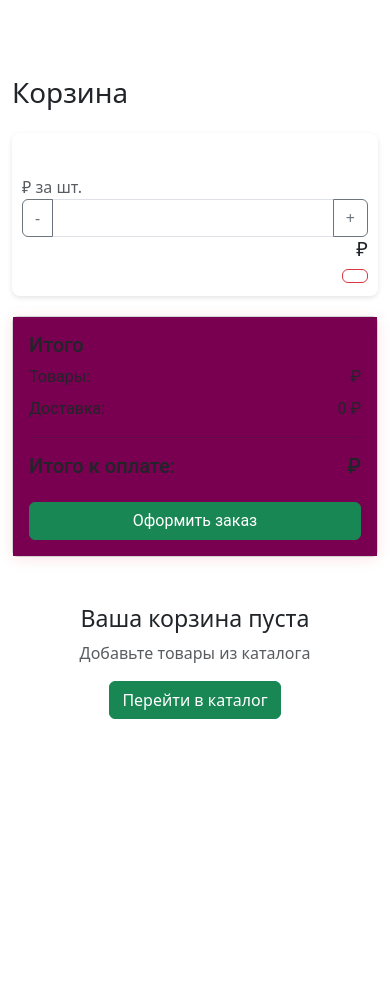
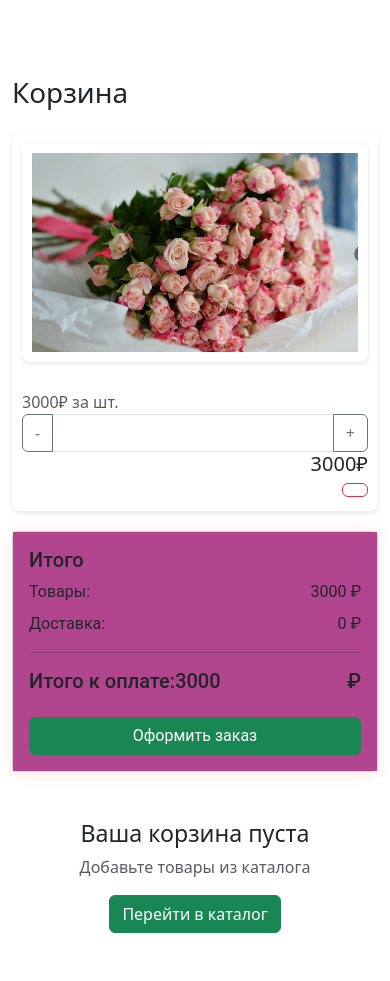
Before and after one commit to inna3004/shop, a Django app: template templates/flowers/cart.html in a window 390 px wide. Before the commit the page ends 719 px from the top, so only its background shows below. Run offline with Django 5.2, Linux system fonts and the light colour scheme; the template is opened without the code that fills it, so the values that code supplies are empty; parts of the project's set-up code (start-up, migrations or seed data) failed here and were passed over.

Commit message:
рисунок

```diff
--- a/assets/css/main.css
+++ b/assets/css/main.css
@@ -21,14 +21,10 @@ body {
     font-family: 'Roboto', sans-serif;
     color: var(--text-color);
     padding-top: 76px;
-    background-color:#790051 !important
+    background-color:#b2468e !important
 }
-.card-body1 {
-    font-family: 'Roboto', sans-serif;
-    color: var(--text-color);
-    padding-top: 76px;
-    background-color:#ea0f0f !important
-}
+
+
 /* Навигация */
 .navbar {
     box-shadow: 0 2px 4px rgba(0,0,0,0.1);
@@ -138,6 +150,7 @@ body {
     margin-bottom: 20px;
     border-radius: 8px;
     box-shadow: 0 2px 5px rgba(0,0,0,0.1);
+    max-width: 100%;
 }
 
 .cart-total {
@@ -176,6 +190,7 @@ footer {
 
     .cart-item {
         padding: 10px;
+        max-width: 100%;
     }
 
     .pagination .page-item:not(.active):not(:first-child):not(:last-child) {
--- a/templates/flowers/cart.html
+++ b/templates/flowers/cart.html
@@ -17,11 +17,10 @@
                     <div class="cart-item">
                         <div class="row align-items-center">
                             <div class="col-md-2">
-                                <img src="" alt="" class="">
                             </div>
                             <div class="col-md-4">
-                                <h5><a href="https://www.google.com/search?q=%D1%84%D0%BE%D1%82%D0%BE+%D0%BA%D1%80%D0%B0%D1%81%D0%B8%D0%B2%D0%BE%D0%B3%D0%BE+%D0%B1%D1%83%D0%BA%D0%B5%D1%82%D0%B0+%D1%80%D0%BE%D0%B7%D0%BE%D0%B2%D1%8B%D1%85+%D1%80%D0%BE%D0%B7#vhid=_hvrYZcFGUeaOM&vssid=__qJjZ4rGK7P11e8P6o7PmQo_38" class="text-decoration-none text-dark"></a></h5>
-                                <p class="text-muted mb-0"> ₽ за шт.</p>
+                                <h5><img src="/static/img/flowers/Признание.png" class="cart-item" alt="Пиновидные розы"></h5>
+                                <p class="text-muted mb-0"> 3000₽ за шт.</p>
                             </div>
                             <div class="col-md-3">
                                 <div class="input-group">
@@ -37,7 +36,7 @@
                                 </div>
                             </div>
                             <div class="col-md-2 text-end">
-                                <span class="h5">₽</span>
+                                <span class="h5">3000₽</span>
                             </div>
                             <div class="col-md-1 text-end">
                                 <button class="btn btn-outline-danger remove-item"
@@ -55,7 +54,7 @@
                             <h5 class="card-title">Итого</h5>
                             <div class="d-flex justify-content-between mb-2">
                                 <span>Товары:</span>
-                                <span> ₽</span>
+                                <span>3000 ₽</span>
                             </div>
                             <div class="d-flex justify-content-between mb-2">
                                 <span>Доставка:</span>
@@ -63,7 +62,7 @@
                             </div>
                             <hr>
                             <div class="d-flex justify-content-between mb-3">
-                                <span class="h5">Итого к оплате:</span>
+                                <span class="h5">Итого к оплате:3000</span>
                                 <span class="h5"> ₽</span>
                             </div>
                             <form action="" method="post" class="d-grid">
```
Also changed, not shown: other parts of assets/css/main.css (+24 -7 lines), templates/flowers/flower_list.html (+12 -18 lines).
